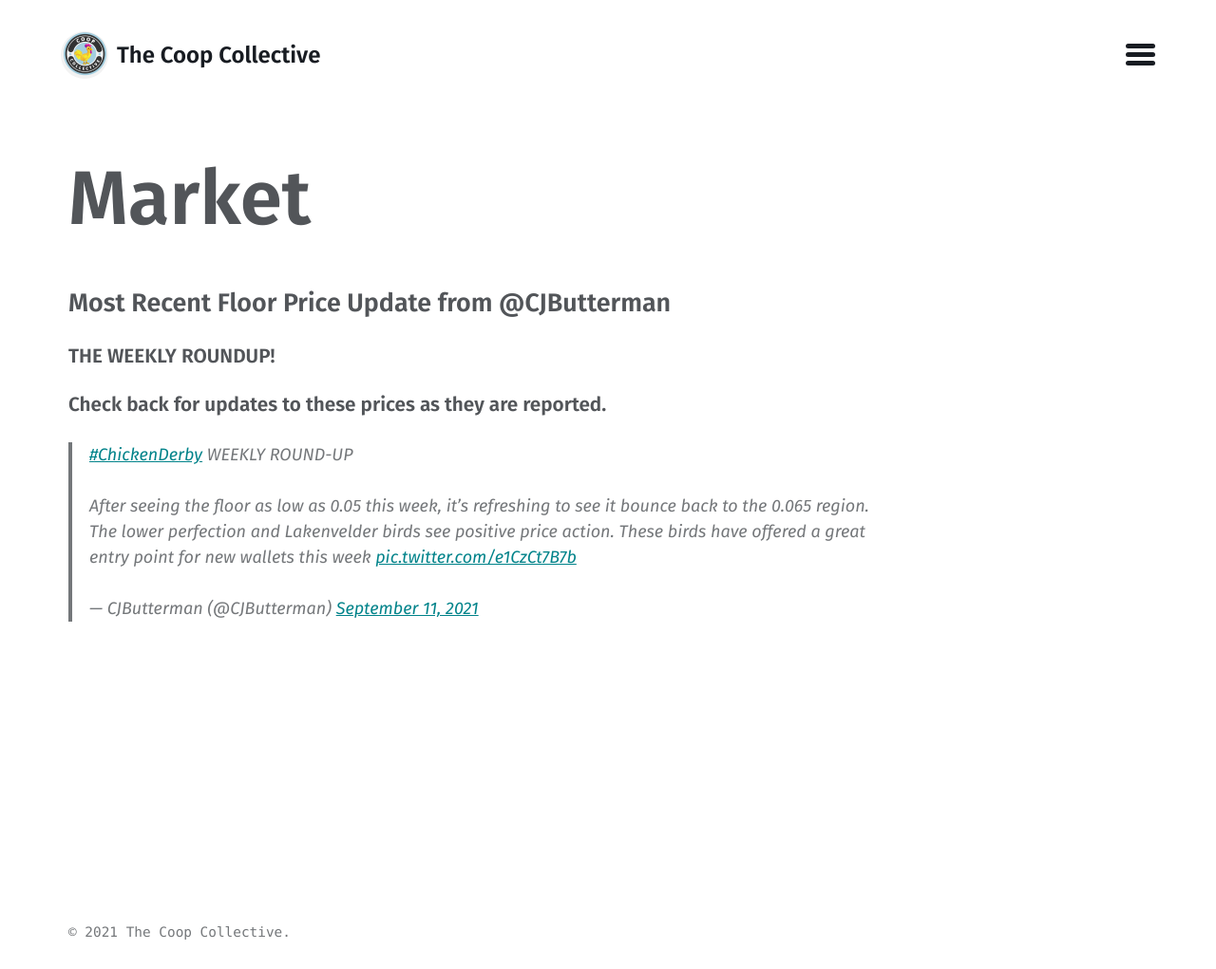
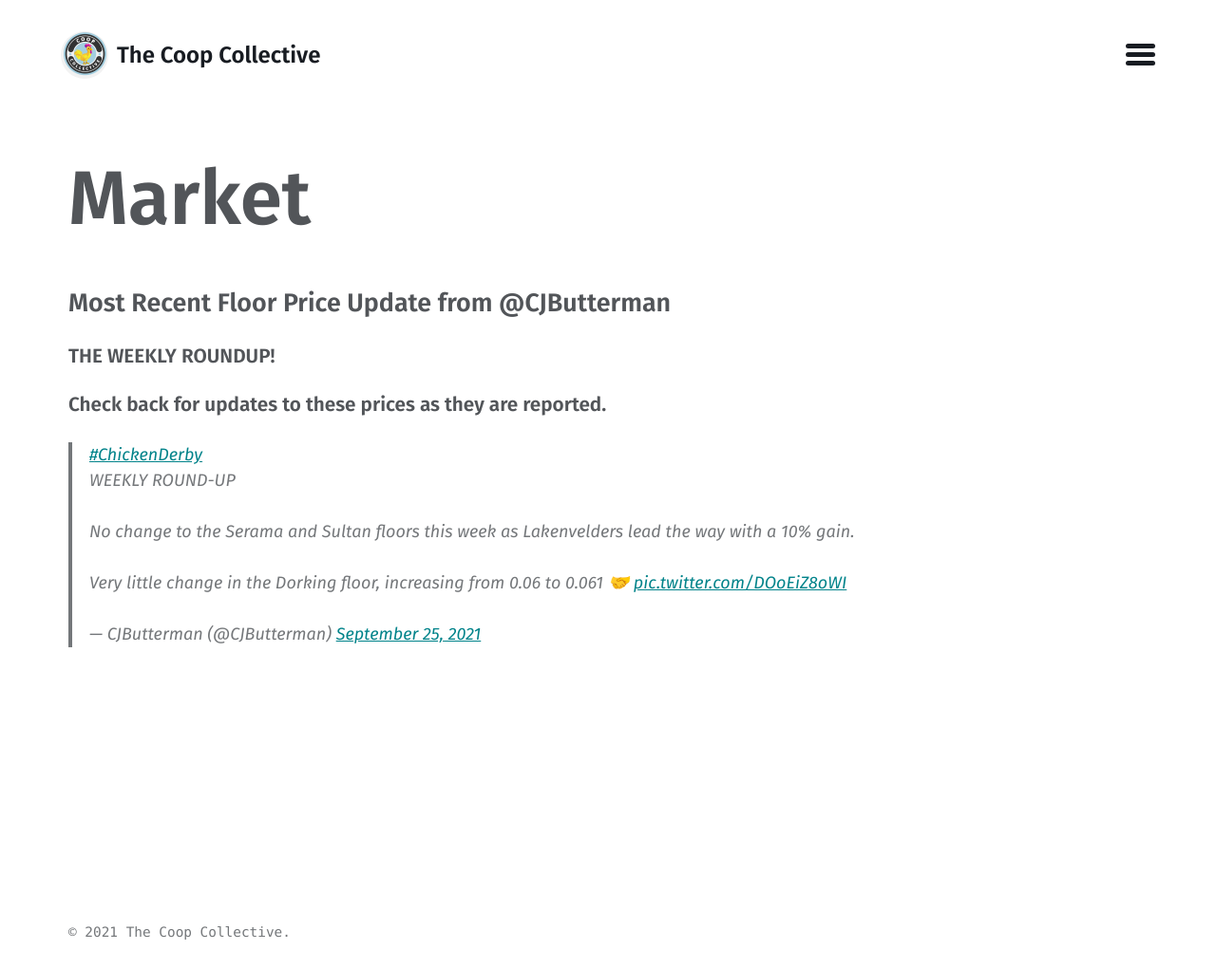
Before and after one commit to CoopCollective/coopcollective.github.io, a Jekyll site: the page built from market.md, in a window 1280 px wide. Shown: the whole page at 95% size. Built offline with Jekyll 4.4.1, drawn with Linux system fonts in a browser that asks for light colours; comment, search, counter and statistics services are not loaded.

Commit message:
updated to sept 24 weekly

```diff
--- a/market.md
+++ b/market.md
@@ -9,4 +9,4 @@ layout: market
 #### Check back for updates to these prices as they are reported.
 
 
-<blockquote class="twitter-tweet"><p lang="en" dir="ltr"><a href="https://twitter.com/hashtag/ChickenDerby?src=hash&amp;ref_src=twsrc%5Etfw">#ChickenDerby</a> WEEKLY ROUND-UP<br><br>After seeing the floor as low as 0.05 this week, it’s refreshing to see it bounce back to the 0.065 region. The lower perfection and Lakenvelder birds see positive price action. These birds have offered a great entry point for new wallets this week <a href="https://t.co/e1CzCt7B7b">pic.twitter.com/e1CzCt7B7b</a></p>&mdash; CJButterman (@CJButterman) <a href="https://twitter.com/CJButterman/status/1436689291447451650?ref_src=twsrc%5Etfw">September 11, 2021</a></blockquote> <script async src="https://platform.twitter.com/widgets.js" charset="utf-8"></script>
+<blockquote class="twitter-tweet"><p lang="en" dir="ltr"><a href="https://twitter.com/hashtag/ChickenDerby?src=hash&amp;ref_src=twsrc%5Etfw">#ChickenDerby</a> <br>WEEKLY ROUND-UP<br><br>No change to the Serama and Sultan floors this week as Lakenvelders lead the way with a 10% gain. <br><br>Very little change in the Dorking floor, increasing from 0.06 to 0.061 🤝 <a href="https://t.co/DOoEiZ8oWI">pic.twitter.com/DOoEiZ8oWI</a></p>&mdash; CJButterman (@CJButterman) <a href="https://twitter.com/CJButterman/status/1441581304688959490?ref_src=twsrc%5Etfw">September 25, 2021</a></blockquote> <script async src="https://platform.twitter.com/widgets.js" charset="utf-8"></script>
```
